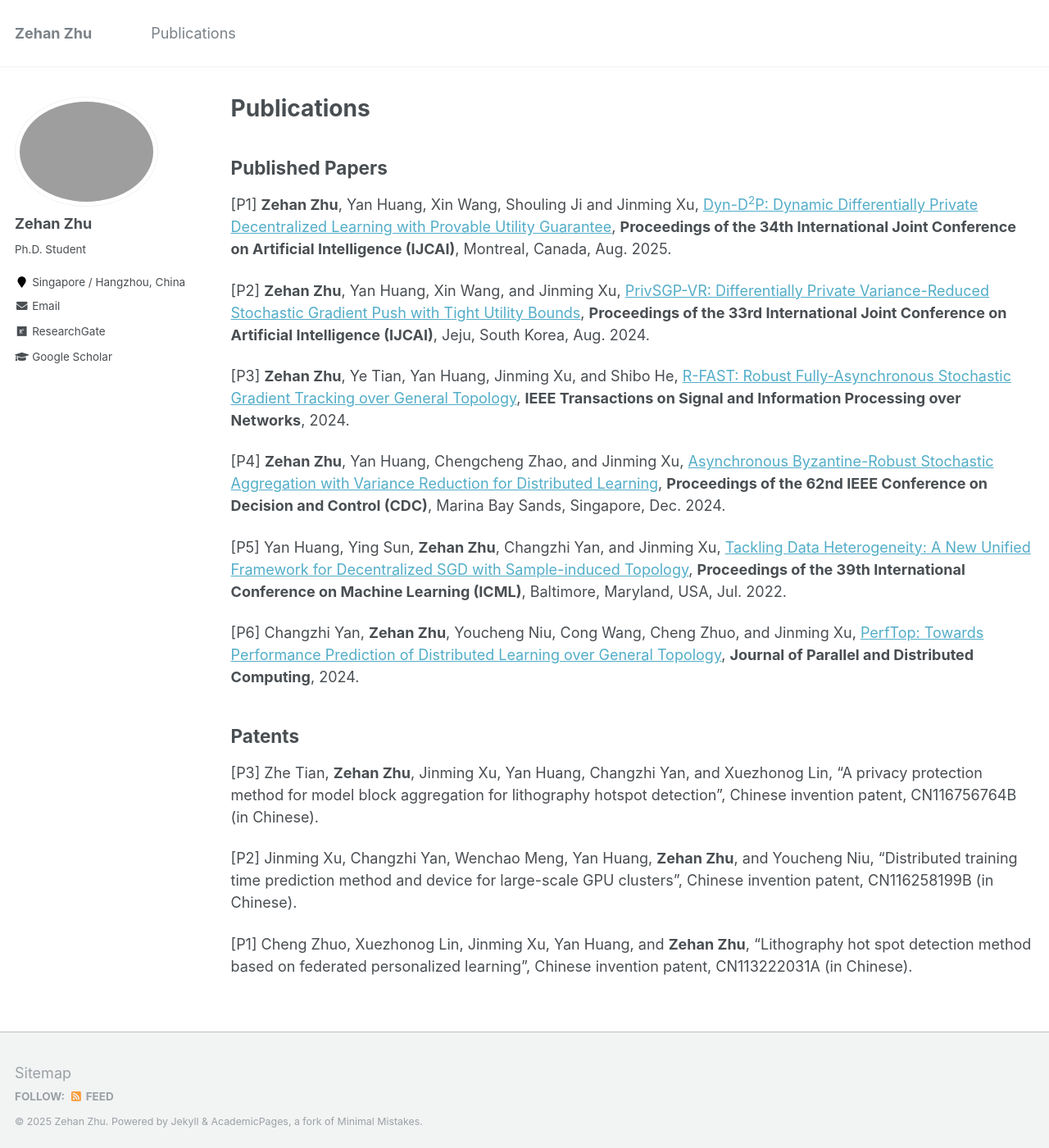
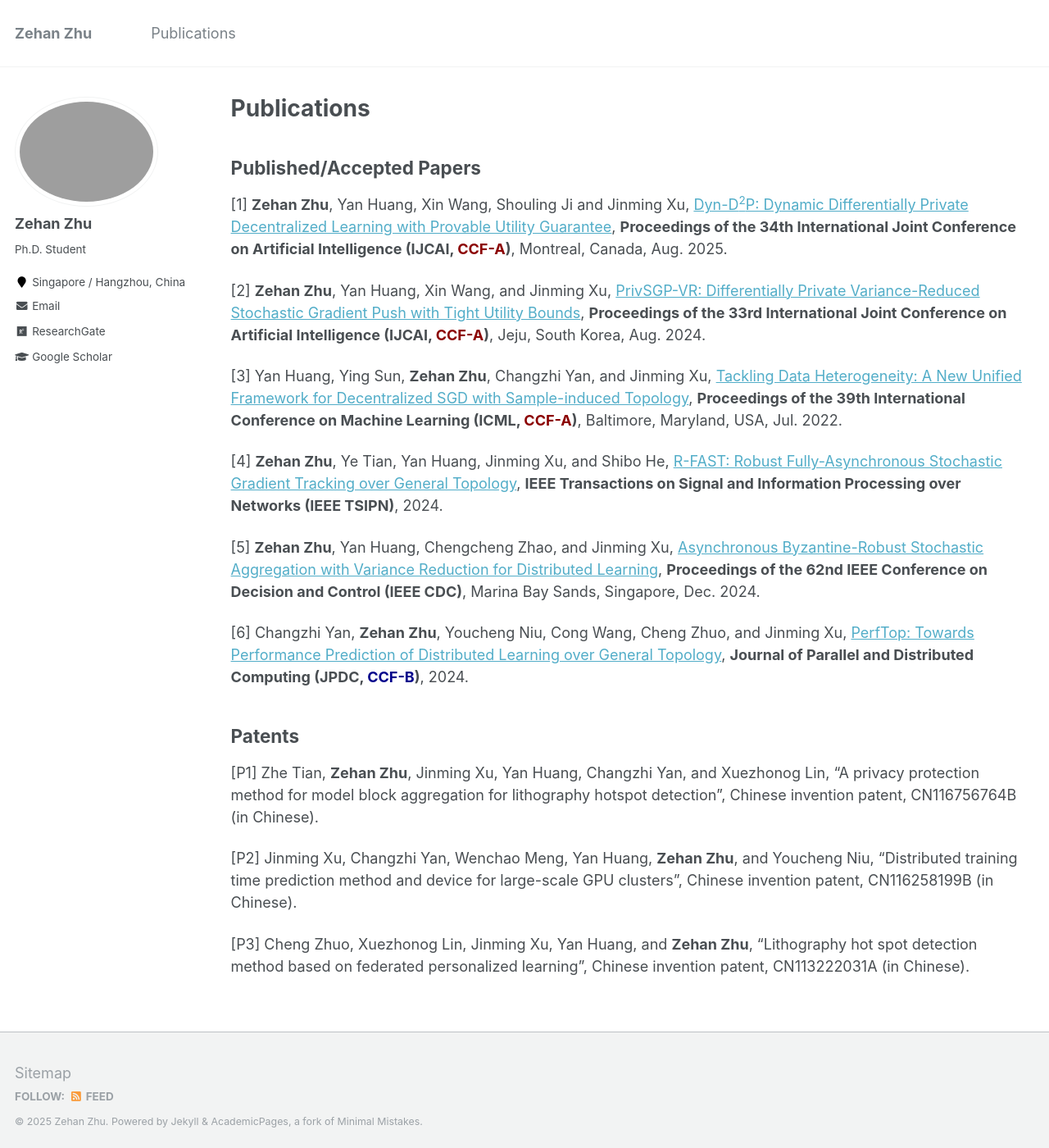
Before and after one commit to zehanzhu/zehanzhu.github.io, a Jekyll site: the page built from _pages/publications.md, in a window 1280 px wide and 1400 px high. Shown: the whole window at 82% size. Built offline with Jekyll 4.4.1, drawn with Linux system fonts in a browser that asks for light colours.

Commit message:
Update publications.md

```diff
--- a/_pages/publications.md
+++ b/_pages/publications.md
@@ -10,18 +10,18 @@ redirect_from:
 {% include base_path %}
 
 
-## Published Papers
-[P1] **Zehan Zhu**, Yan Huang, Xin Wang, Shouling Ji and Jinming Xu, [Dyn-D<sup>2</sup>P: Dynamic Differentially Private Decentralized Learning with Provable Utility Guarantee](), **Proceedings of the 34th International Joint Conference on Artificial Intelligence (IJCAI)**, Montreal, Canada, Aug. 2025.
+## Published/Accepted Papers
+[1] **Zehan Zhu**, Yan Huang, Xin Wang, Shouling Ji and Jinming Xu, [Dyn-D<sup>2</sup>P: Dynamic Differentially Private Decentralized Learning with Provable Utility Guarantee](), **Proceedings of the 34th International Joint Conference on Artificial Intelligence (IJCAI, <span style="color:#8B0000">CCF-A</span>)**, Montreal, Canada, Aug. 2025.
 
-[P2] **Zehan Zhu**, Yan Huang, Xin Wang, and Jinming Xu, [PrivSGP-VR: Differentially Private Variance-Reduced Stochastic Gradient Push with Tight Utility Bounds](https://www.ijcai.org/proceedings/2024/635), **Proceedings of the 33rd International Joint Conference on Artificial Intelligence (IJCAI)**, Jeju, South Korea, Aug. 2024.
+[2] **Zehan Zhu**, Yan Huang, Xin Wang, and Jinming Xu, [PrivSGP-VR: Differentially Private Variance-Reduced Stochastic Gradient Push with Tight Utility Bounds](https://www.ijcai.org/proceedings/2024/635), **Proceedings of the 33rd International Joint Conference on Artificial Intelligence (IJCAI, <span style="color:#8B0000">CCF-A</span>)**, Jeju, South Korea, Aug. 2024.
 
-[P3] **Zehan Zhu**, Ye Tian, Yan Huang, Jinming Xu, and Shibo He, [R-FAST: Robust Fully-Asynchronous Stochastic Gradient Tracking over General Topology](https://ieeexplore.ieee.org/abstract/document/10660468), **IEEE Transactions on Signal and Information Processing over Networks**, 2024.
+[3] Yan Huang, Ying Sun, **Zehan Zhu**, Changzhi Yan, and Jinming Xu, [Tackling Data Heterogeneity: A New Unified Framework for Decentralized SGD with Sample-induced Topology](https://proceedings.mlr.press/v162/huang22i.html), **Proceedings of the 39th International Conference on Machine Learning (ICML, <span style="color:#8B0000">CCF-A</span>)**, Baltimore, Maryland, USA, Jul. 2022.
 
-[P4] **Zehan Zhu**, Yan Huang, Chengcheng Zhao, and Jinming Xu, [Asynchronous Byzantine-Robust Stochastic Aggregation with Variance Reduction for Distributed Learning](https://ieeexplore.ieee.org/abstract/document/10383346), **Proceedings of the 62nd IEEE Conference on Decision and Control (CDC)**, Marina Bay Sands, Singapore, Dec. 2024.
+[4] **Zehan Zhu**, Ye Tian, Yan Huang, Jinming Xu, and Shibo He, [R-FAST: Robust Fully-Asynchronous Stochastic Gradient Tracking over General Topology](https://ieeexplore.ieee.org/abstract/document/10660468), **IEEE Transactions on Signal and Information Processing over Networks (IEEE TSIPN)**, 2024.
 
-[P5] Yan Huang, Ying Sun, **Zehan Zhu**, Changzhi Yan, and Jinming Xu, [Tackling Data Heterogeneity: A New Unified Framework for Decentralized SGD with Sample-induced Topology](https://proceedings.mlr.press/v162/huang22i.html), **Proceedings of the 39th International Conference on Machine Learning (ICML)**, Baltimore, Maryland, USA, Jul. 2022.
+[5] **Zehan Zhu**, Yan Huang, Chengcheng Zhao, and Jinming Xu, [Asynchronous Byzantine-Robust Stochastic Aggregation with Variance Reduction for Distributed Learning](https://ieeexplore.ieee.org/abstract/document/10383346), **Proceedings of the 62nd IEEE Conference on Decision and Control (IEEE CDC)**, Marina Bay Sands, Singapore, Dec. 2024.
 
-[P6] Changzhi Yan, **Zehan Zhu**, Youcheng Niu, Cong Wang, Cheng Zhuo, and Jinming Xu, [PerfTop: Towards Performance Prediction of Distributed Learning over General Topology](https://www.sciencedirect.com/science/article/abs/pii/S0743731524000868), **Journal of Parallel and Distributed Computing**, 2024.
+[6] Changzhi Yan, **Zehan Zhu**, Youcheng Niu, Cong Wang, Cheng Zhuo, and Jinming Xu, [PerfTop: Towards Performance Prediction of Distributed Learning over General Topology](https://www.sciencedirect.com/science/article/abs/pii/S0743731524000868), **Journal of Parallel and Distributed Computing (JPDC, <span style="color:#00008B">CCF-B</span>)**, 2024.
 
 
 
@@ -31,9 +31,9 @@ redirect_from:
 
 ## Patents
 
-[P3] Zhe Tian, **Zehan Zhu**, Jinming Xu, Yan Huang, Changzhi Yan, and Xuezhonog Lin,  “A privacy protection method for model block aggregation for lithography hotspot detection”, Chinese invention patent,
+[P1] Zhe Tian, **Zehan Zhu**, Jinming Xu, Yan Huang, Changzhi Yan, and Xuezhonog Lin,  “A privacy protection method for model block aggregation for lithography hotspot detection”, Chinese invention patent,
 CN116756764B (in Chinese).
 
 [P2] Jinming Xu, Changzhi Yan, Wenchao Meng, Yan Huang, **Zehan Zhu**, and Youcheng Niu, “Distributed training time prediction method and device for large-scale GPU clusters”, Chinese invention patent, CN116258199B (in Chinese).
 
-[P1] Cheng Zhuo, Xuezhonog Lin, Jinming Xu, Yan Huang, and **Zehan Zhu**, “Lithography hot spot detection method based on federated personalized learning”, Chinese invention patent, CN113222031A (in Chinese).
+[P3] Cheng Zhuo, Xuezhonog Lin, Jinming Xu, Yan Huang, and **Zehan Zhu**, “Lithography hot spot detection method based on federated personalized learning”, Chinese invention patent, CN113222031A (in Chinese).
```
